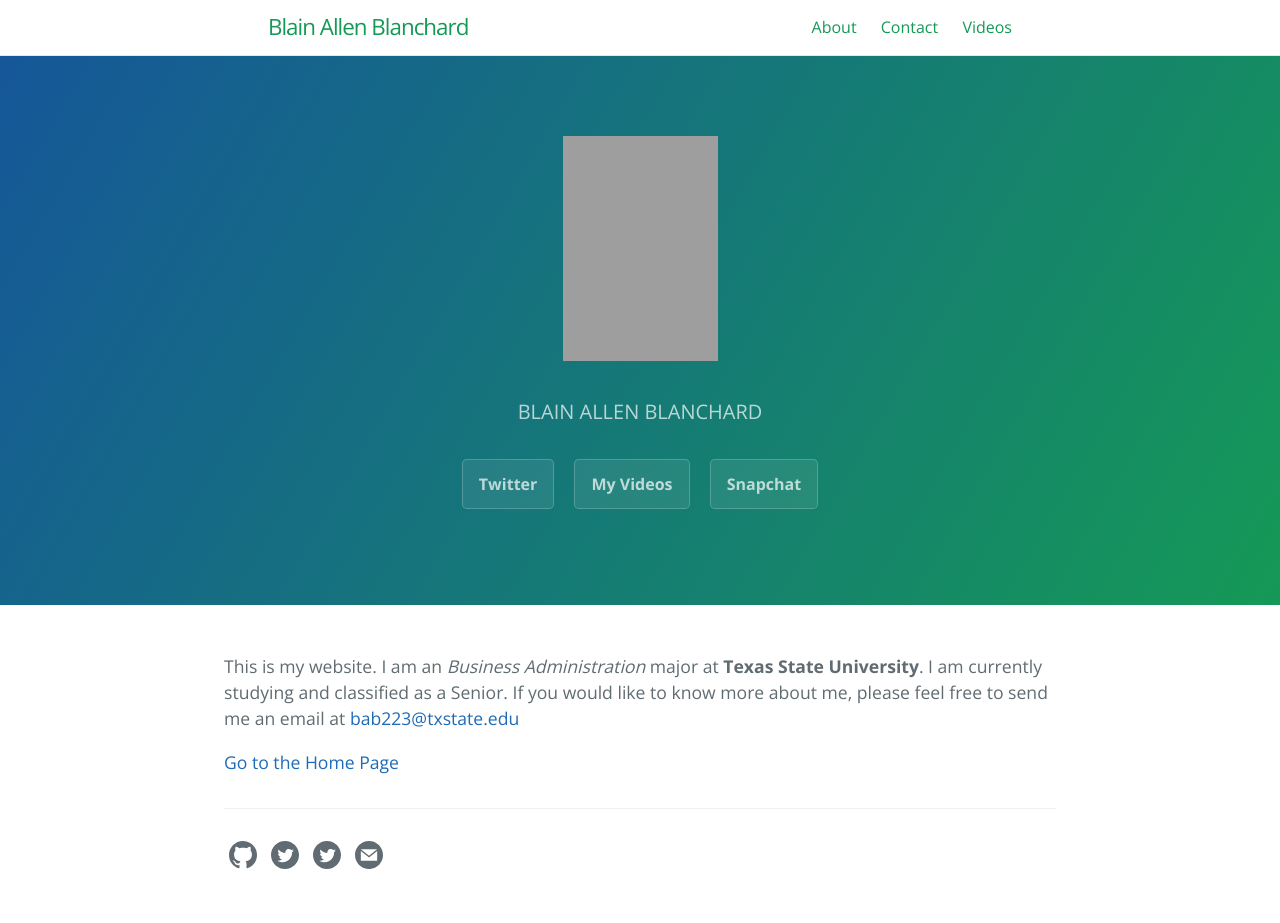
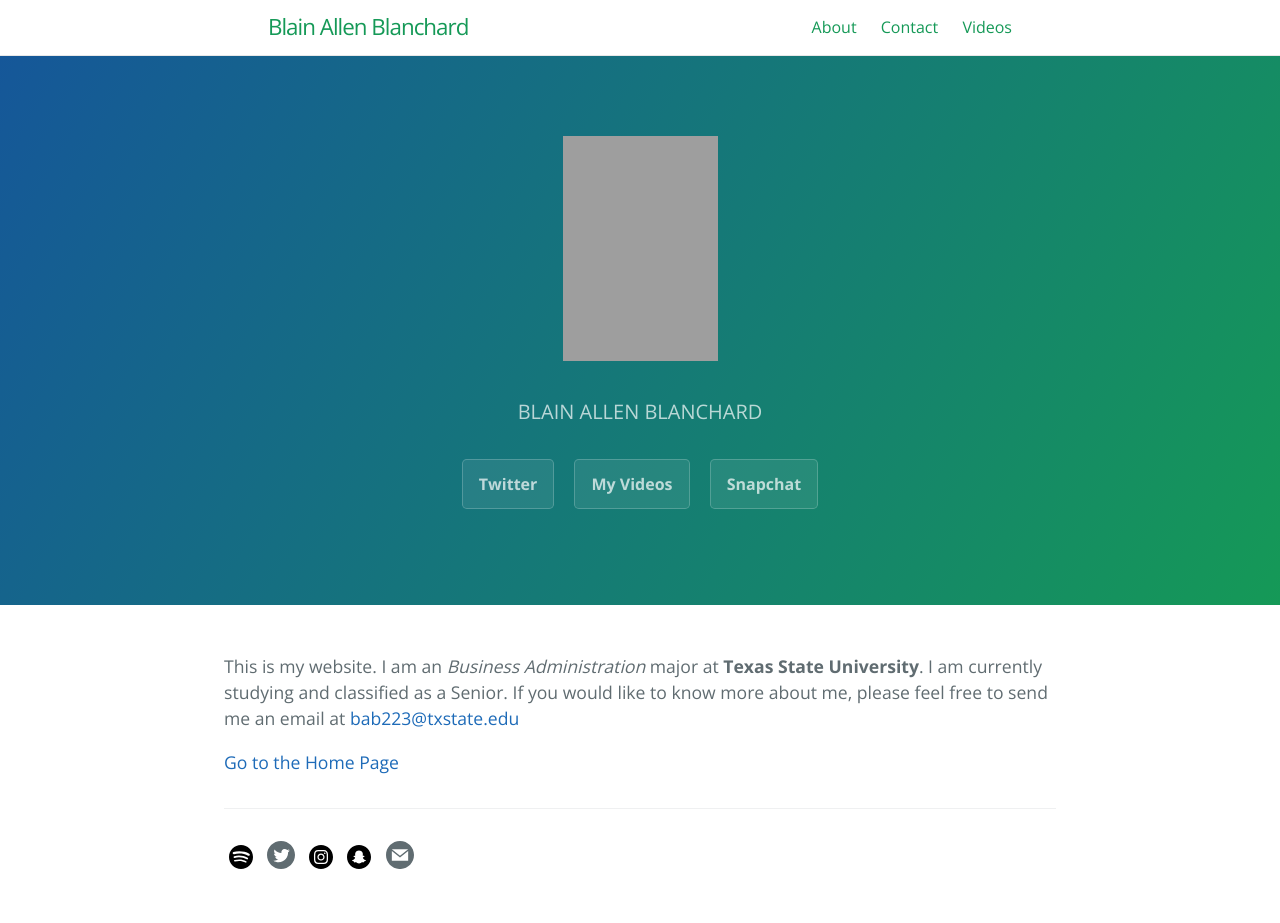
Before and after one commit to bab223/Stark, a Jekyll site: the page built from about.md, in a window 1280 px wide. Built offline with Jekyll 4.4.1, drawn with Linux system fonts in a browser that asks for light colours; grey boxes are pictures that could not be loaded.

Commit message:
Changed Links

```diff
--- a/_layouts/default.html
+++ b/_layouts/default.html
@@ -84,10 +84,10 @@
       <footer class="site-footer">
         <!-- SVG icons from https://iconmonstr.com -->
 
-        <!-- Github icon -->
+        <!-- Spotify icon -->
         <span class="my-span-icon">
-          <a href="{{ site.github.owner_url }}" aria-label="{{ site.github.owner_name }}'s GitHub" title="{{ site.github.owner_name }}'s GitHub">
-            <svg class="my-svg-icon" xmlns="http://www.w3.org/2000/svg" width="24" height="24" viewBox="0 0 24 24"><path d="M12 0c-6.626 0-12 5.373-12 12 0 5.302 3.438 9.8 8.207 11.387.599.111.793-.261.793-.577v-2.234c-3.338.726-4.033-1.416-4.033-1.416-.546-1.387-1.333-1.756-1.333-1.756-1.089-.745.083-.729.083-.729 1.205.084 1.839 1.237 1.839 1.237 1.07 1.834 2.807 1.304 3.492.997.107-.775.418-1.305.762-1.604-2.665-.305-5.467-1.334-5.467-5.931 0-1.311.469-2.381 1.236-3.221-.124-.303-.535-1.524.117-3.176 0 0 1.008-.322 3.301 1.23.957-.266 1.983-.399 3.003-.404 1.02.005 2.047.138 3.006.404 2.291-1.552 3.297-1.23 3.297-1.23.653 1.653.242 2.874.118 3.176.77.84 1.235 1.911 1.235 3.221 0 4.609-2.807 5.624-5.479 5.921.43.372.823 1.102.823 2.222v3.293c0 .319.192.694.801.576 4.765-1.589 8.199-6.086 8.199-11.386 0-6.627-5.373-12-12-12z"/></svg>
+          <a href="{{ site.spotify.username }}" aria-label="{{ site.github.owner_name }}'s Spotify" title="{{ site.github.owner_name }}'s Spotify">
+            <svg width="24" height="24" xmlns="http://www.w3.org/2000/svg" fill-rule="evenodd" clip-rule="evenodd"><path d="M19.098 10.638c-3.868-2.297-10.248-2.508-13.941-1.387-.593.18-1.22-.155-1.399-.748-.18-.593.154-1.22.748-1.4 4.239-1.287 11.285-1.038 15.738 1.605.533.317.708 1.005.392 1.538-.316.533-1.005.709-1.538.392zm-.126 3.403c-.272.44-.847.578-1.287.308-3.225-1.982-8.142-2.557-11.958-1.399-.494.15-1.017-.129-1.167-.623-.149-.495.13-1.016.624-1.167 4.358-1.322 9.776-.682 13.48 1.595.44.27.578.847.308 1.286zm-1.469 3.267c-.215.354-.676.465-1.028.249-2.818-1.722-6.365-2.111-10.542-1.157-.402.092-.803-.16-.895-.562-.092-.403.159-.804.562-.896 4.571-1.045 8.492-.595 11.655 1.338.353.215.464.676.248 1.028zm-5.503-17.308c-6.627 0-12 5.373-12 12 0 6.628 5.373 12 12 12 6.628 0 12-5.372 12-12 0-6.627-5.372-12-12-12z"/></svg>
           </a>
         </span>
 
@@ -98,21 +98,20 @@
           </a>
         </span>
 
-        <!-- Twitter icon -->
+        <!-- Instragram icon -->
         <span class="my-span-icon">
-          <a href="{{ site.github.blain }}" aria-label="{{ site.github.owner_name }}'s Google" title="{{ site.github.owner_name }}'s Google">
-            <svg class="my-svg-icon" xmlns="http://www.w3.org/2000/svg" width="24" height="24" viewBox="0 0 24 24"><path d="M12 0c-6.627 0-12 5.373-12 12s5.373 12 12 12 12-5.373 12-12-5.373-12-12-12zm6.066 9.645c.183 4.04-2.83 8.544-8.164 8.544-1.622 0-3.131-.476-4.402-1.291 1.524.18 3.045-.244 4.252-1.189-1.256-.023-2.317-.854-2.684-1.995.451.086.895.061 1.298-.049-1.381-.278-2.335-1.522-2.304-2.853.388.215.83.344 1.301.359-1.279-.855-1.641-2.544-.889-3.835 1.416 1.738 3.533 2.881 5.92 3.001-.419-1.796.944-3.527 2.799-3.527.825 0 1.572.349 2.096.907.654-.128 1.27-.368 1.824-.697-.215.671-.67 1.233-1.263 1.589.581-.07 1.135-.224 1.649-.453-.384.578-.87 1.084-1.433 1.489z"/></svg>
+          <a href="{{ site.instagram.username }}" aria-label="{{ site.github.owner_name }}'s Instagram" title="{{ site.github.owner_name }}'s Instagram">
+            <svg xmlns="http://www.w3.org/2000/svg" width="24" height="24" viewBox="0 0 24 24"><path d="M14.829 6.302c-.738-.034-.96-.04-2.829-.04s-2.09.007-2.828.04c-1.899.087-2.783.986-2.87 2.87-.033.738-.041.959-.041 2.828s.008 2.09.041 2.829c.087 1.879.967 2.783 2.87 2.87.737.033.959.041 2.828.041 1.87 0 2.091-.007 2.829-.041 1.899-.086 2.782-.988 2.87-2.87.033-.738.04-.96.04-2.829s-.007-2.09-.04-2.828c-.088-1.883-.973-2.783-2.87-2.87zm-2.829 9.293c-1.985 0-3.595-1.609-3.595-3.595 0-1.985 1.61-3.594 3.595-3.594s3.595 1.609 3.595 3.594c0 1.985-1.61 3.595-3.595 3.595zm3.737-6.491c-.464 0-.84-.376-.84-.84 0-.464.376-.84.84-.84.464 0 .84.376.84.84 0 .463-.376.84-.84.84zm-1.404 2.896c0 1.289-1.045 2.333-2.333 2.333s-2.333-1.044-2.333-2.333c0-1.289 1.045-2.333 2.333-2.333s2.333 1.044 2.333 2.333zm-2.333-12c-6.627 0-12 5.373-12 12s5.373 12 12 12 12-5.373 12-12-5.373-12-12-12zm6.958 14.886c-.115 2.545-1.532 3.955-4.071 4.072-.747.034-.986.042-2.887.042s-2.139-.008-2.886-.042c-2.544-.117-3.955-1.529-4.072-4.072-.034-.746-.042-.985-.042-2.886 0-1.901.008-2.139.042-2.886.117-2.544 1.529-3.955 4.072-4.071.747-.035.985-.043 2.886-.043s2.14.008 2.887.043c2.545.117 3.957 1.532 4.071 4.071.034.747.042.985.042 2.886 0 1.901-.008 2.14-.042 2.886z"/></svg>
           </a>
         </span>
 
-        <!-- RSS icon -->
-        {% if site.gems contains "jekyll-feed" %}
-          <span class="my-span-icon">
-            <a href="{{ "/feed.xml" | relative_url }}" aria-label="RSS feed" title="{{ site.github.owner_name }}'s RSS feed">
-              <svg class="my-svg-icon" xmlns="http://www.w3.org/2000/svg" width="24" height="24" viewBox="0 0 24 24"><path d="M12 0c-6.627 0-12 5.373-12 12s5.373 12 12 12 12-5.373 12-12-5.373-12-12-12zm-3.374 17c-.897 0-1.626-.727-1.626-1.624s.729-1.624 1.626-1.624 1.626.727 1.626 1.624-.729 1.624-1.626 1.624zm3.885 0c-.03-3.022-2.485-5.474-5.511-5.504v-2.406c4.361.03 7.889 3.555 7.92 7.91h-2.409zm4.081 0c-.016-5.297-4.303-9.571-9.592-9.594v-2.406c6.623.023 11.985 5.384 12 12h-2.408z"/></svg>
-            </a>
-          </span>
-        {% endif %}
+        <!-- Snapchat icon -->
+        <span class="my-span-icon">
+          <a href="{{ site.snapchat.username }}" aria-label="{{ site.github.owner_name }}'s Snapchat" title="{{ site.github.owner_name }}'s Snapchat">
+            <svg xmlns="http://www.w3.org/2000/svg" width="24" height="24" viewBox="0 0 24 24"><path d="M12 0c-6.627 0-12 5.373-12 12s5.373 12 12 12 12-5.373 12-12-5.373-12-12-12zm5.126 16.475c-.057.077-.103.4-.178.655-.086.295-.356.262-.656.203-.437-.085-.827-.109-1.281-.034-.785.131-1.601 1.292-2.969 1.292-1.472 0-2.238-1.156-3.054-1.292-.832-.138-1.31.084-1.597.084-.221 0-.307-.135-.34-.247-.074-.251-.12-.581-.178-.66-.565-.087-1.84-.309-1.873-.878-.008-.148.096-.279.243-.303 1.872-.308 3.063-2.419 2.869-2.877-.138-.325-.735-.442-.986-.541-.648-.256-.739-.55-.7-.752.053-.28.395-.468.68-.468.275 0 .76.367 1.138.158-.055-.982-.194-2.387.156-3.171.667-1.496 2.129-2.236 3.592-2.236 1.473 0 2.946.75 3.608 2.235.349.783.212 2.181.156 3.172.357.197.799-.167 1.107-.167.302 0 .712.204.719.545.005.267-.233.497-.708.684-.255.101-.848.217-.986.541-.198.468 1.03 2.573 2.869 2.876.146.024.251.154.243.303-.033.569-1.314.791-1.874.878z"/></svg>
+          </a>
+         </span>
+
         <!-- Contact icon -->
         {% assign about_page = site.pages | where: "path", "about.md" | first %}
         {% if about_page.title %}
```
